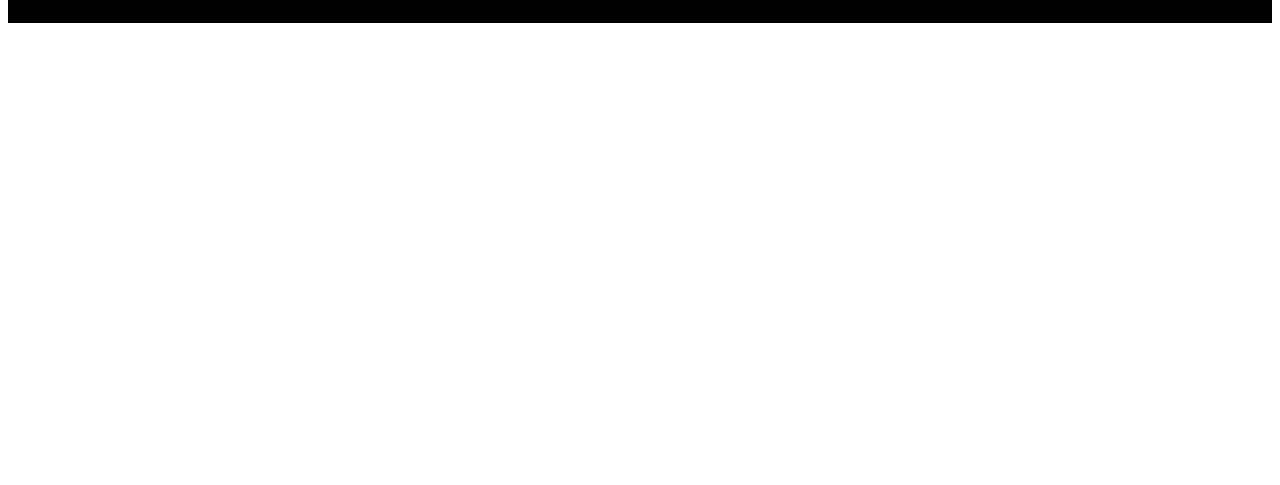
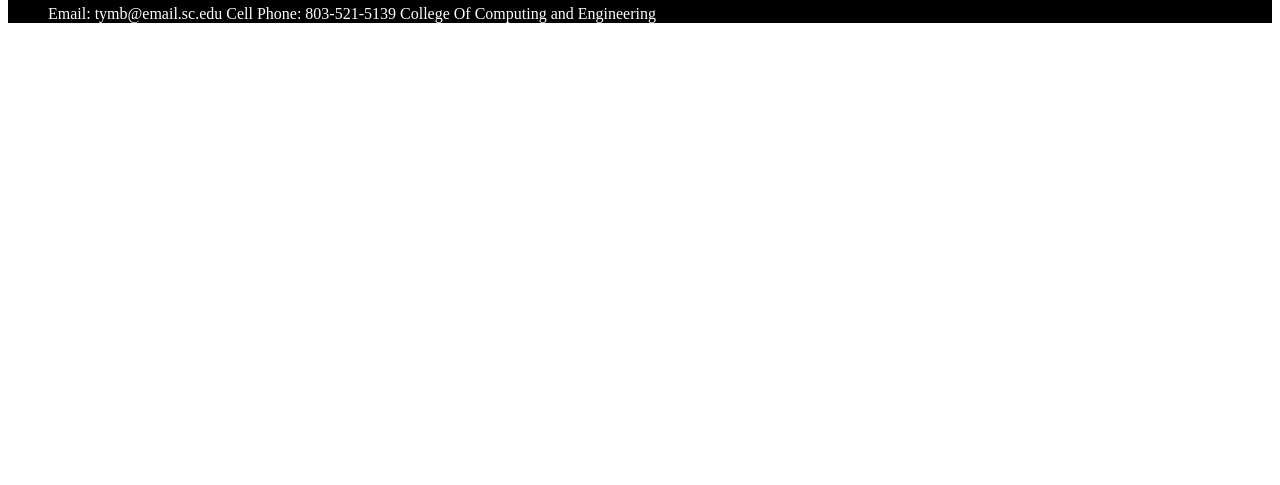
Before and after one commit to ty-bennett/devwebsite, a plain HTML site: page frontpage.html in a window 1280 px wide. Shown: the part 315-800 px from the top of the page. Drawn offline with Linux system fonts and the light colour scheme; a web font is replaced by a local one.

Commit message:
final changes before bed

```diff
--- a/frontpage.html
+++ b/frontpage.html
@@ -29,10 +29,10 @@
 <div id="footerbg">
     <footer>
         <h2>To Contact</h2>
-        <ul>
-            <li class="footertext">Email: tybennett924@gmail.com</li>
-            <li class="footertext">Cell Phone: 803-521-5139</li>
-            <li class="footertext"></li>
+        <ul class="footertext">
+            <li>Email: tymb@email.sc.edu</li>
+            <li>Cell Phone: 803-521-5139</li>
+            <li>College Of Computing and Engineering</li>
         </ul>
     </footer>
 </div>
--- a/style.css
+++ b/style.css
@@ -23,3 +23,7 @@ li {
     background-color: black;
 
 }
+.footertext {
+    color: white;
+    list-style-type: disc;
+}
```
